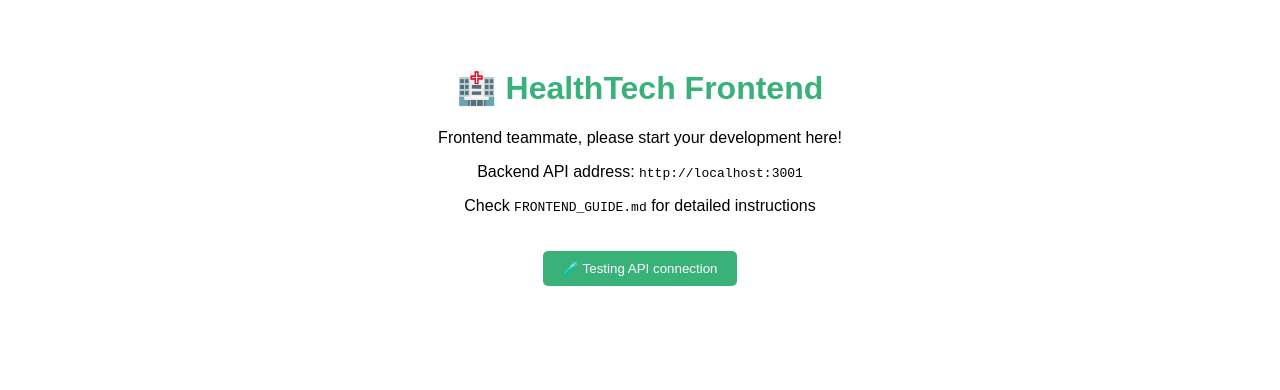
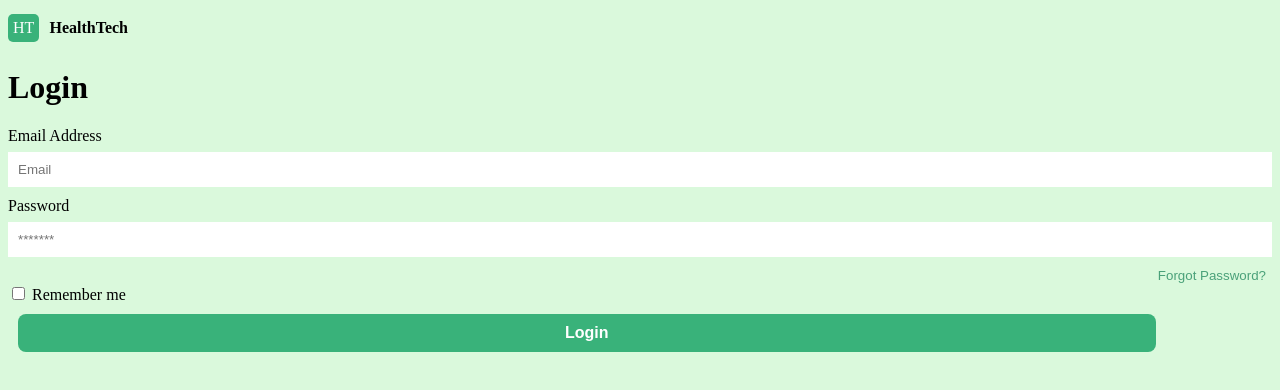
Before and after one commit to xx2301/healthtech-team-project, a React (Vite) app in the folder frontend/: page / in a window 1280 px wide. Shown: the top 390 px of the page. Built offline with nearby package versions, Linux system fonts and the light colour scheme.

Commit message:
test front

```diff
--- a/frontend/index.html
+++ b/frontend/index.html
@@ -3,11 +3,40 @@
   <head>
     <meta charset="UTF-8" />
     <link rel="icon" type="image/svg+xml" href="/vite.svg" />
+    <link rel="stylesheet" type ="module" href="src/index.css">
     <meta name="viewport" content="width=device-width, initial-scale=1.0" />
     <title>HealthTech - Health Management System</title>
   </head>
   <body>
-    <div id="root"></div>
+
+         <div class="box">
+            <span id="d1">
+                HT
+            </span>
+            <H1 id="heading"> HealthTech</H1>
+         </div>
+    <h1>Login</h1>
+    <div class="wrapper"> Email Address
+            <input id="email"
+            placeholder="Email"
+            >
+    </div>
+    <div class="wrapper"> Password
+            <input id="password"
+            placeholder="*******"
+            >
+    </div>
+    <div id="buttonWrap">
+    <button id="forget">Forgot Password?</button>
+    </div>
+    <label class="cb">
+  <input type="checkbox" id="myCheckBox">
+  Remember me
+</label>
+    <button id ="submit"><b>Login</b></button>
+
+
     <script type="module" src="/src/main.jsx"></script>
+    <script type="module" src="/src/app.jsx"></script>
   </body>
 </html>
--- a/frontend/src/app.jsx
+++ b/frontend/src/app.jsx
@@ -0,0 +1,14 @@
+let username;
+let password;
+const myCheckBox = document.getElementById("myCheckBox");
+
+document.getElementById("submit").onclick = function() {
+    username = document.getElementById("email").value;
+    console.log(username);
+    password = document.getElementById("password").value;
+    console.log(password);
+
+    console.log(myCheckBox.checked);
+
+
+}
--- a/frontend/src/index.css
+++ b/frontend/src/index.css
@@ -1 +1,81 @@
-/* Frontend teammate: Please add your CSS styles here */
+body{
+    background-color:#daf9dc;
+     box-sizing: border-box;
+}
+.box{
+
+    width: 120px;
+    display: flex;
+    justify-content: space-between;
+    align-items: center;
+}
+
+#d1{
+    background-color:#39B27A ;
+    border-radius: 5px;
+    font-size: 1em;
+    color:white;
+     padding: 5px;
+}
+#heading{
+    font-size: 1em;
+
+}
+.Login{
+    background-color: white;
+    color:rgb(187, 187, 187);
+    border-radius: 8px;
+    padding: 10px;
+    line-height: 1px;
+}
+.wrapper{
+    height: 60px;
+    display: flex;
+    flex-direction: column;
+    justify-content: space-between;
+    margin-bottom: 10px;
+
+
+}
+
+input{
+    padding: 10px;
+    border: none;
+    align-items: center;
+
+}
+.cb{
+     align-items: center;
+
+}
+#forget{
+    color: #4aa179;
+    background-color: transparent;
+    border: none;
+
+}
+#forget:hover{
+     color: #306f51
+}
+#submit:hover{
+    background-color:#2d8a5e;
+    color: white;
+
+}
+#buttonWrap{
+
+    display:flex;
+    justify-content: flex-end;
+}
+#submit{
+    background-color:#39B27A;
+    margin: 10px;
+    padding: 10px;
+    display: block;
+    width: 90%;
+    font-size: 1em;
+    color: white;
+    border: none;
+    border-radius: 8px;
+
+}
```
Also changed, not shown: frontend/src/main.jsx (line endings or trailing spaces).
